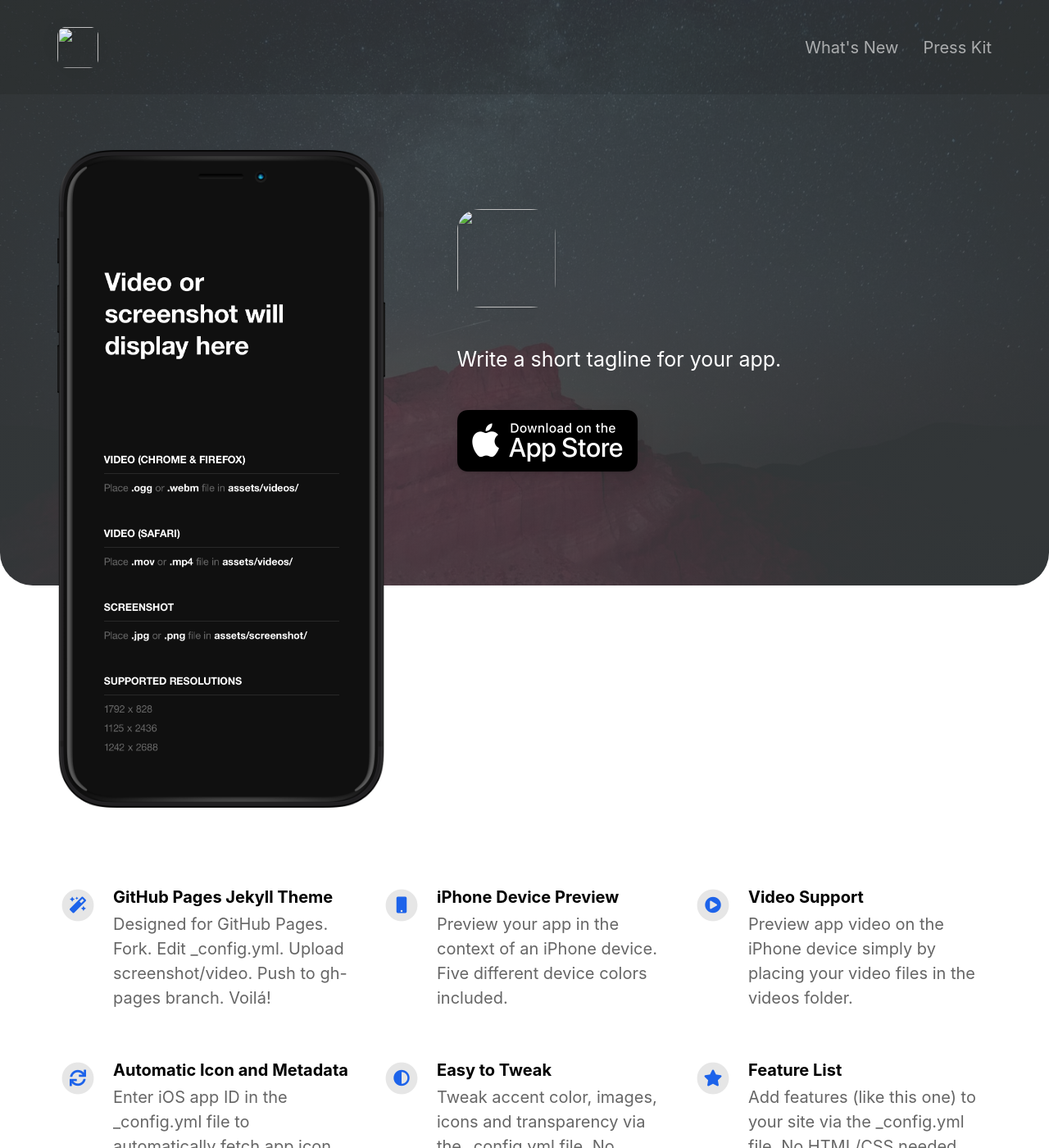
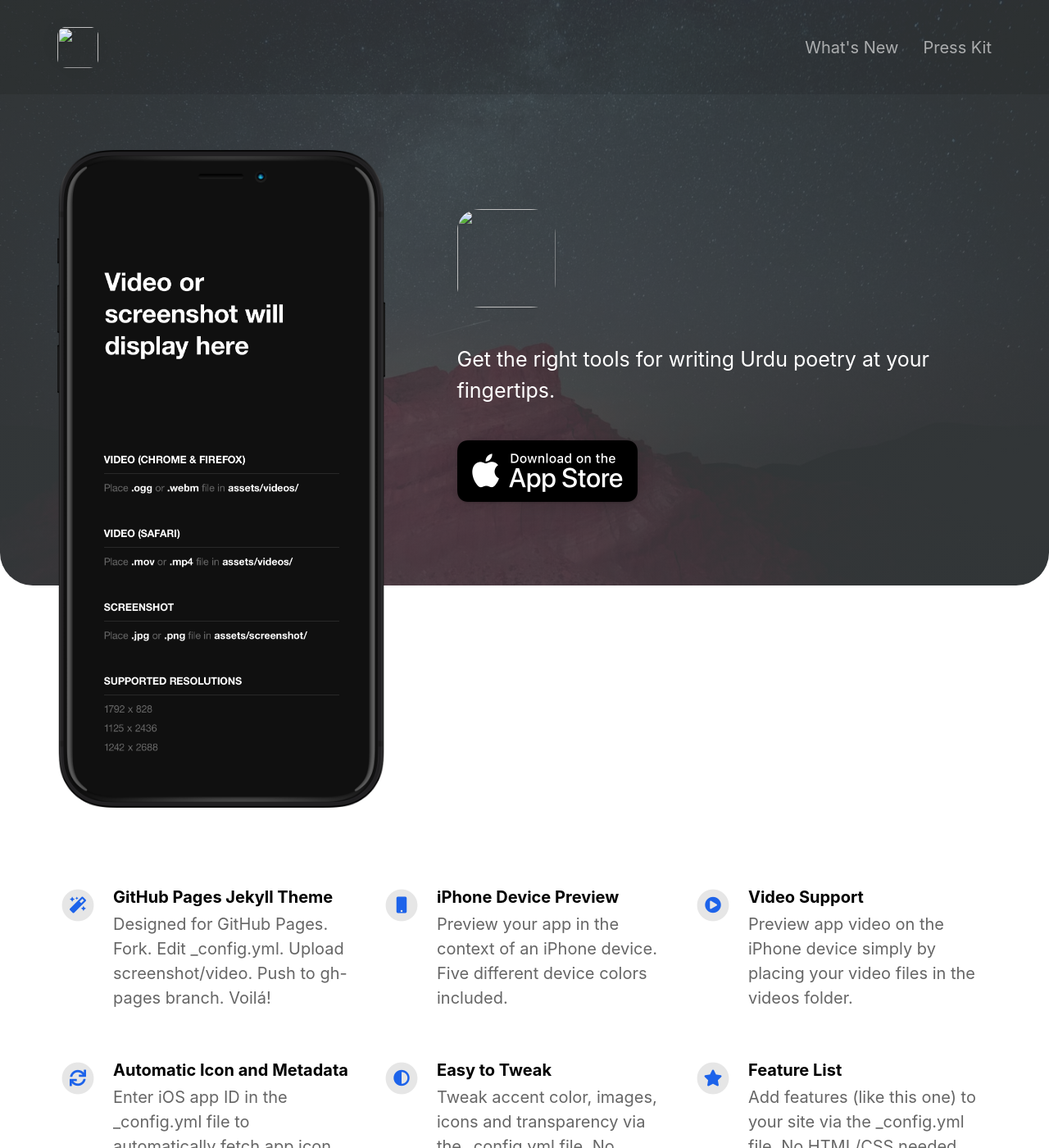
Before and after one commit to ShakesVision/QaafiyahSite, a Jekyll site: the page built from index.html, in a window 1280 px wide and 1400 px high. Shown: the whole window at 82% size. Built offline with Jekyll 4.4.1, drawn with Linux system fonts in a browser that asks for light colours; nearby versions of some CDN libraries; part of the change alters nothing that is shown; some of the changed text lies outside the part shown.

Commit message:
basic changes

```diff
--- a/_config.yml
+++ b/_config.yml
@@ -1,123 +1,103 @@
 #page title
-page_title                                :                                           # Automatically populates with app name if not set and if iOS app ID is set. Otherwise enter manually.
+page_title: # Automatically populates with app name if not set and if iOS app ID is set. Otherwise enter manually.
 
 # App Info
-ios_app_id                                : 1234793120                                # Required. Enter iOS app ID to automatically populate name, price and icons (e.g. 718043190).
-ios_app_country                           : us                                        # Required outside USA. Enter 2 letter country code as in https://en.wikipedia.org/wiki/ISO_3166-1_alpha-2
+ios_app_id: 1234793120 # Required. Enter iOS app ID to automatically populate name, price and icons (e.g. 718043190).
+ios_app_country: in # Required outside USA. Enter 2 letter country code as in https://en.wikipedia.org/wiki/ISO_3166-1_alpha-2
 
-appstore_link                             :                                           # Automatically populates if not set and if iOS app ID is set. Otherwise enter manually.
-playstore_link                            :                                           # Enter Google Play Store URL.
-presskit_download_link                    : https://emilbaehr.com                                          # Enter a link to downloadable file or (e.g. public Dropbox link to a .zip file).
-                                                                                      # Or upload your press kit file to assets and set path accordingly (e.g. "assets/your_press_kit.zip").
+appstore_link: # Automatically populates if not set and if iOS app ID is set. Otherwise enter manually.
+playstore_link: # Enter Google Play Store URL.
+presskit_download_link:
+  https://emilbaehr.com # Enter a link to downloadable file or (e.g. public Dropbox link to a .zip file).
+  # Or upload your press kit file to assets and set path accordingly (e.g. "assets/your_press_kit.zip").
 
-app_icon                                  : # assets/appicon.png                      # Automatically populates if not set and if iOS app ID is set.  Otherwise enter path to icon file manually.
-app_name                                  :                                           # Automatically populates if not set and if iOS app ID is set.  Otherwise enter manually.
-app_price                                 :                                           # Automatically populates if not set and if iOS app ID is set.  Otherwise enter manually.
-app_description                           : Write a short tagline for your app.
+app_icon: # assets/appicon.png                      # Automatically populates if not set and if iOS app ID is set.  Otherwise enter path to icon file manually.
+app_name: # Automatically populates if not set and if iOS app ID is set.  Otherwise enter manually.
+app_price: # Automatically populates if not set and if iOS app ID is set.  Otherwise enter manually.
+app_description: Get the right tools for writing Urdu poetry at your fingertips.
 
-enable_smart_app_banner                   : true                                      # Set to true to show a smart app banner at top of page on mobile devices.
-
-
+enable_smart_app_banner: true # Set to true to show a smart app banner at top of page on mobile devices.
 
 # Information About Yourself
-your_name                                 : Emil Baehr
-your_link                                 : https://emilbaehr.com
-your_city                                 : Copenhagen
-email_address                             : emil.baehr@gmail.com
-facebook_username                         :
-instagram_username                        : ebaehr
-twitter_username                          : ebaehr
-github_username                           : emilbaehr
-youtube_username                          :
-
-
+your_name: Shakeeb Ahmad
+your_link: https://shakeeb.in
+your_city: Kamptee
+email_address: SarbakafGroup@gmail.com
+facebook_username: ShakesVision
+twitter_username: ShakesVision
+github_username: ShakesVision
 
 # Feature List                            Edit, add or remove features to be presented.
-features                                  :
+features:
+  - title: GitHub Pages Jekyll Theme
+    description: Designed for GitHub Pages. Fork. Edit _config.yml. Upload screenshot/video. Push to gh-pages branch. Voilá!
+    fontawesome_icon_name: magic
 
-  - title                                 : GitHub Pages Jekyll Theme
-    description                           : Designed for GitHub Pages. Fork. Edit _config.yml. Upload screenshot/video. Push to gh-pages branch. Voilá!
-    fontawesome_icon_name                 : magic
+  - title: iPhone Device Preview
+    description: Preview your app in the context of an iPhone device. Five different device colors included.
+    fontawesome_icon_name: mobile
 
-  - title                                 : iPhone Device Preview
-    description                           : Preview your app in the context of an iPhone device. Five different device colors included.
-    fontawesome_icon_name                 : mobile
+  - title: Video Support
+    description: Preview app video on the iPhone device simply by placing your video files in the videos folder.
+    fontawesome_icon_name: play-circle
 
-  - title                                 : Video Support
-    description                           : Preview app video on the iPhone device simply by placing your video files in the videos folder.
-    fontawesome_icon_name                 : play-circle
+  - title: Automatic Icon and Metadata
+    description: Enter iOS app ID in the _config.yml file to automatically fetch app icon, price and App Store Link.
+    fontawesome_icon_name: sync
 
-  - title                                 : Automatic Icon and Metadata
-    description                           : Enter iOS app ID in the _config.yml file to automatically fetch app icon, price and App Store Link.
-    fontawesome_icon_name                 : sync
+  - title: Easy to Tweak
+    description: Tweak accent color, images, icons and transparency via the _config.yml file. No HTML/CSS needed.
+    fontawesome_icon_name: adjust
 
-  - title                                 : Easy to Tweak
-    description                           : Tweak accent color, images, icons and transparency via the _config.yml file. No HTML/CSS needed.
-    fontawesome_icon_name                 : adjust
+  - title: Feature List
+    description: Add features (like this one) to your site via the _config.yml file. No HTML/CSS needed.
+    fontawesome_icon_name: star
 
-  - title                                 : Feature List
-    description                           : Add features (like this one) to your site via the _config.yml file. No HTML/CSS needed.
-    fontawesome_icon_name                 : star
+  - title: Smart App Banner
+    description: Display a smart app banner on iOS devices.
+    fontawesome_icon_name: arrow-alt-circle-down
 
-  - title                                 : Smart App Banner
-    description                           : Display a smart app banner on iOS devices.
-    fontawesome_icon_name                 : arrow-alt-circle-down
+  - title: Social Links
+    description: Easily add social media accounts and contact info in the footer via the _config.yml file. No HTML/CSS needed.
+    fontawesome_icon_name: link
 
-  - title                                 : Social Links
-    description                           : Easily add social media accounts and contact info in the footer via the _config.yml file. No HTML/CSS needed.
-    fontawesome_icon_name                 : link
+  - title: FontAwesome Support
+    description: Pick custom Font Awesome icons for the feature list via the _config.yml file. No HTML/CSS needed.
+    fontawesome_icon_name: info-circle
 
-  - title                                 : FontAwesome Support
-    description                           : Pick custom Font Awesome icons for the feature list via the _config.yml file. No HTML/CSS needed.
-    fontawesome_icon_name                 : info-circle
-
-  - title                                 : # New Feature Title
-    description                           : # New Feature Description
-    fontawesome_icon_name                 : # Enter Font Awesome icon name (e.g. star). Find icons on fontawesome.com/icons.
-
-
+  - title: # New Feature Title
+    description: # New Feature Description
+    fontawesome_icon_name: # Enter Font Awesome icon name (e.g. star). Find icons on fontawesome.com/icons.
 
 # Theme Settings
-topbar_color                              : "#000000"
-topbar_transparency                       : 0.1
-topbar_title_color                        : "#ffffff"
+topbar_color: "#000000"
+topbar_transparency: 0.1
+topbar_title_color: "#ffffff"
 
-cover_image                               : assets/headerimage.png                    # Replace with alternative image path or image URL.
-cover_overlay_color                       : "#363b3d"
-cover_overlay_transparency                : 0.8
+cover_image: assets/headerimage.png # Replace with alternative image path or image URL.
+cover_overlay_color: "#363b3d"
+cover_overlay_transparency: 0.8
 
-device_color                              : black                                     # Set to: blue, black, yellow, coral or white.
+device_color: black # Set to: blue, black, yellow, coral or white.
 
-body_background_color                     : "#ffffff"
+body_background_color: "#ffffff"
 
-link_color                                : "#1d63ea"
+link_color: "#1d63ea"
 
-app_title_color                           : "#ffffff"
-app_price_color                           : "#ffffff"
-app_description_color                     : "#ffffff"
+app_title_color: "#ffffff"
+app_price_color: "#ffffff"
+app_description_color: "#ffffff"
 
-feature_title_color                       : "#000000"
-feature_text_color                        : "#666666"
+feature_title_color: "#000000"
+feature_text_color: "#666666"
 
-feature_icons_foreground_color            : "#1d63ea"
-feature_icons_background_color            : "#e6e6e6"
+feature_icons_foreground_color: "#1d63ea"
+feature_icons_background_color: "#e6e6e6"
 
-social_icons_foreground_color             : "#666666"
-social_icons_background_color             : "#e6e6e6"
+social_icons_foreground_color: "#666666"
+social_icons_background_color: "#e6e6e6"
 
-footer_text_color                         : "#666666"
-
-
-
-
-
-
-
-
-
-
-
-
+footer_text_color: "#666666"
 
 ####################################################
 ### Jekyll Configuration. No need to touch this. ###
```
